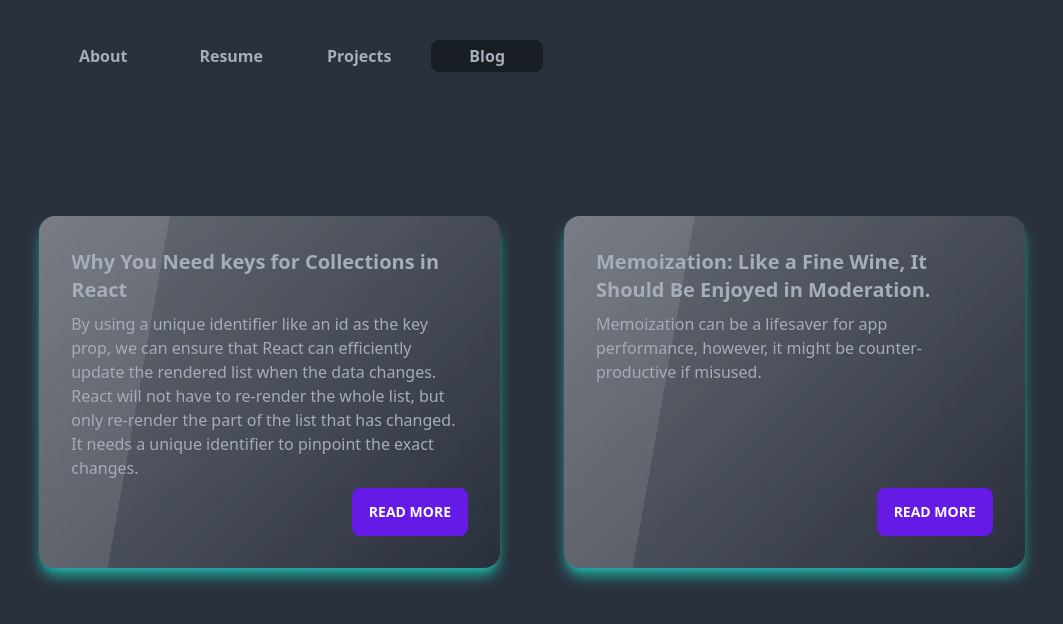
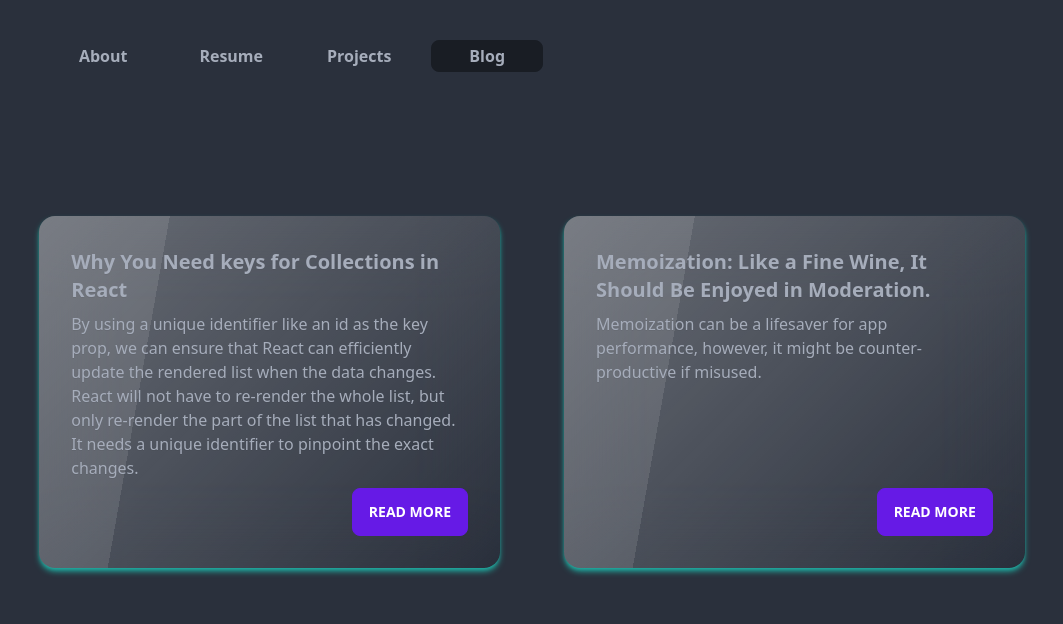
Before and after one commit to luckson1/site, a Next.js app: page /blog in a window 1280 px wide. Shown: the top 624 px of the page, without its empty margins (108-1171 px from the left). Built offline with nearby package versions, Linux system fonts and the light colour scheme.

Commit message:
fix: better cards

```diff
--- a/app/blog/page.tsx
+++ b/app/blog/page.tsx
@@ -7,7 +7,7 @@
     <div className="grid grid-cols-1 md:grid-cols-2 gap-16">
 
 
-<div className="card w-full glass shadow-accent shadow-lg ">
+<div className="card w-full glass shadow-accent shadow-md ">
 
   <div className="card-body">
     <h2 className="card-title"> Why You Need keys for Collections in React </h2>
@@ -21,7 +21,7 @@
     </div>
   </div>
 </div>
-<div className="card w-full glass shadow-accent shadow-lg ">
+<div className="card w-full glass shadow-accent shadow-md ">
 
   <div className="card-body">
     <h2 className="card-title"> Memoization: Like a Fine Wine, It Should Be Enjoyed in Moderation. </h2>
```
